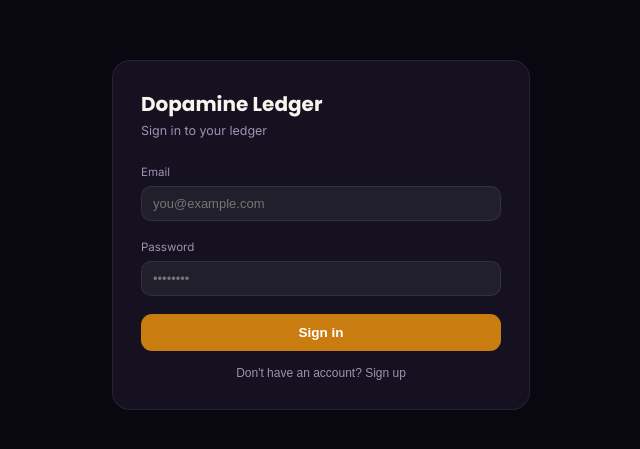
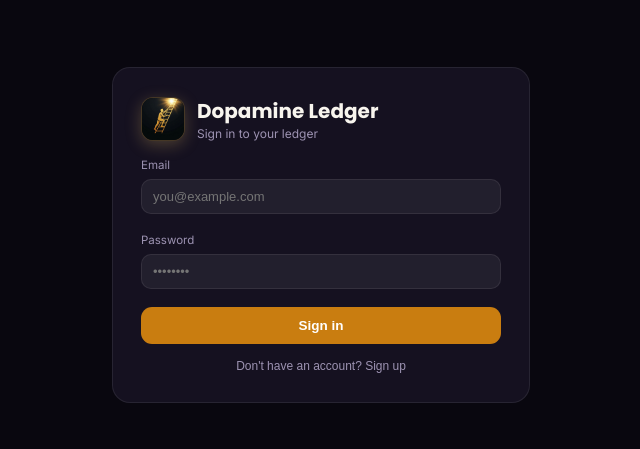
Before and after one commit to samirkshaw/Dopamine_Ledger, a React (Vite) app: page / in a window 1280 px wide. Shown: the part 185-634 px from the top of the page, without its empty margins (319-959 px from the left). Built offline with nearby package versions, Linux system fonts and the light colour scheme; no server answers.

Commit message:
Added logo to the website

```diff
--- a/index.html
+++ b/index.html
@@ -3,6 +3,7 @@
   <head>
     <meta charset="UTF-8" />
     <meta name="viewport" content="width=device-width, initial-scale=1.0" />
+    <link rel="icon" type="image/jpeg" href="/logo.jpg" />
     <title>Dopamine Ledger</title>
   </head>
   <body>
--- a/src/HabitSheet.jsx
+++ b/src/HabitSheet.jsx
@@ -16,6 +16,7 @@ import * as notesDb from './lib/db/notes.js';
 import StatCard from './components/common/StatCard.jsx';
 import TrendChart from './components/common/TrendChart.jsx';
 import Donut from './components/common/Donut.jsx';
+import BrandLogo from './components/common/BrandLogo.jsx';
 import HabitModal from './components/habits/HabitModal.jsx';
 import TaskTrackerView from './components/tasks/TaskTrackerView.jsx';
 import TaskModal from './components/tasks/TaskModal.jsx';
@@ -641,14 +642,7 @@ export default function HabitSheet() {
         <div className="hs-header" style={{ display: 'grid', gridTemplateColumns: '1fr auto 1fr', alignItems: 'center', gap: 14, marginBottom: 24 }}>
           <div className="hs-header-left">
             <div style={{ display: 'flex', alignItems: 'center', gap: 12 }}>
-              <div style={{
-                width: 40, height: 40, borderRadius: 12,
-                background: 'linear-gradient(135deg, #F5C869 0%, #D97706 100%)',
-                display: 'flex', alignItems: 'center', justifyContent: 'center',
-                boxShadow: '0 4px 16px rgba(245, 200, 105, 0.35)', flexShrink: 0,
-              }}>
-                <Sparkles size={21} color="#150F02" strokeWidth={2.5} />
-              </div>
+              <BrandLogo size={42} rounded={12} />
               <div>
                 <div style={{ fontFamily: "'Outfit', sans-serif", fontWeight: 800, fontSize: 20, letterSpacing: '-0.02em', display: 'flex', alignItems: 'center', gap: 8 }}>
                   <span>Dopamine Ledger</span>
--- a/src/components/auth/Login.jsx
+++ b/src/components/auth/Login.jsx
@@ -2,6 +2,7 @@ import { useState } from 'react';
 import { Loader2 } from 'lucide-react';
 import { C, FONT_IMPORT } from '../../theme.js';
 import { signIn, signUp } from '../../lib/auth.js';
+import BrandLogo from '../common/BrandLogo.jsx';
 
 export default function Login() {
   const [mode, setMode] = useState('signin'); // 'signin' | 'signup'
@@ -37,9 +38,14 @@ export default function Login() {
     <div style={{ minHeight: '100vh', background: C.bg, display: 'flex', alignItems: 'center', justifyContent: 'center', fontFamily: "'Inter',sans-serif", color: C.ink, padding: 20 }}>
       <style>{FONT_IMPORT}</style>
       <form onSubmit={submit} style={{ width: '100%', maxWidth: 360, background: C.panelSolid, border: `1px solid ${C.line}`, borderRadius: 18, padding: 28 }}>
-        <div style={{ fontFamily: "'Poppins',sans-serif", fontWeight: 700, fontSize: 20, marginBottom: 4 }}>Dopamine Ledger</div>
-        <div style={{ fontSize: 12.5, color: C.sub, marginBottom: 22 }}>
-          {mode === 'signin' ? 'Sign in to your ledger' : 'Create your ledger account'}
+        <div style={{ display: 'flex', alignItems: 'center', gap: 12, marginBottom: 12 }}>
+          <BrandLogo size={42} rounded={12} />
+          <div>
+            <div style={{ fontFamily: "'Poppins',sans-serif", fontWeight: 700, fontSize: 20 }}>Dopamine Ledger</div>
+            <div style={{ fontSize: 12, color: C.sub }}>
+              {mode === 'signin' ? 'Sign in to your ledger' : 'Create your ledger account'}
+            </div>
+          </div>
         </div>
 
         <label style={{ fontSize: 11.5, color: C.sub }}>Email</label>
--- /dev/null
+++ b/src/components/common/BrandLogo.jsx
@@ -0,0 +1,42 @@
+import React from 'react';
+import logoUrl from '../../assets/logo.jpg';
+
+/**
+ * BrandLogo - The Infinite Ladder Climbing Mark
+ * Represents continuous discipline, upward momentum, and striving towards achievements.
+ */
+export function BrandLogo({ size = 40, rounded = 12, style = {}, className = '' }) {
+  return (
+    <div
+      className={className}
+      style={{
+        width: size,
+        height: size,
+        borderRadius: rounded,
+        overflow: 'hidden',
+        display: 'inline-flex',
+        alignItems: 'center',
+        justifyContent: 'center',
+        background: '#09070F',
+        border: '1px solid rgba(245, 200, 105, 0.25)',
+        boxShadow: '0 4px 16px rgba(245, 200, 105, 0.25)',
+        flexShrink: 0,
+        position: 'relative',
+        ...style,
+      }}
+    >
+      <img
+        src={logoUrl}
+        alt="Dopamine Ledger Logo - Infinite Ladder Climb"
+        style={{
+          width: '100%',
+          height: '100%',
+          objectFit: 'cover',
+          display: 'block',
+        }}
+      />
+    </div>
+  );
+}
+
+export default BrandLogo;
```
Also changed, not shown: public/logo.jpg (added), src/assets/logo.jpg (added).
